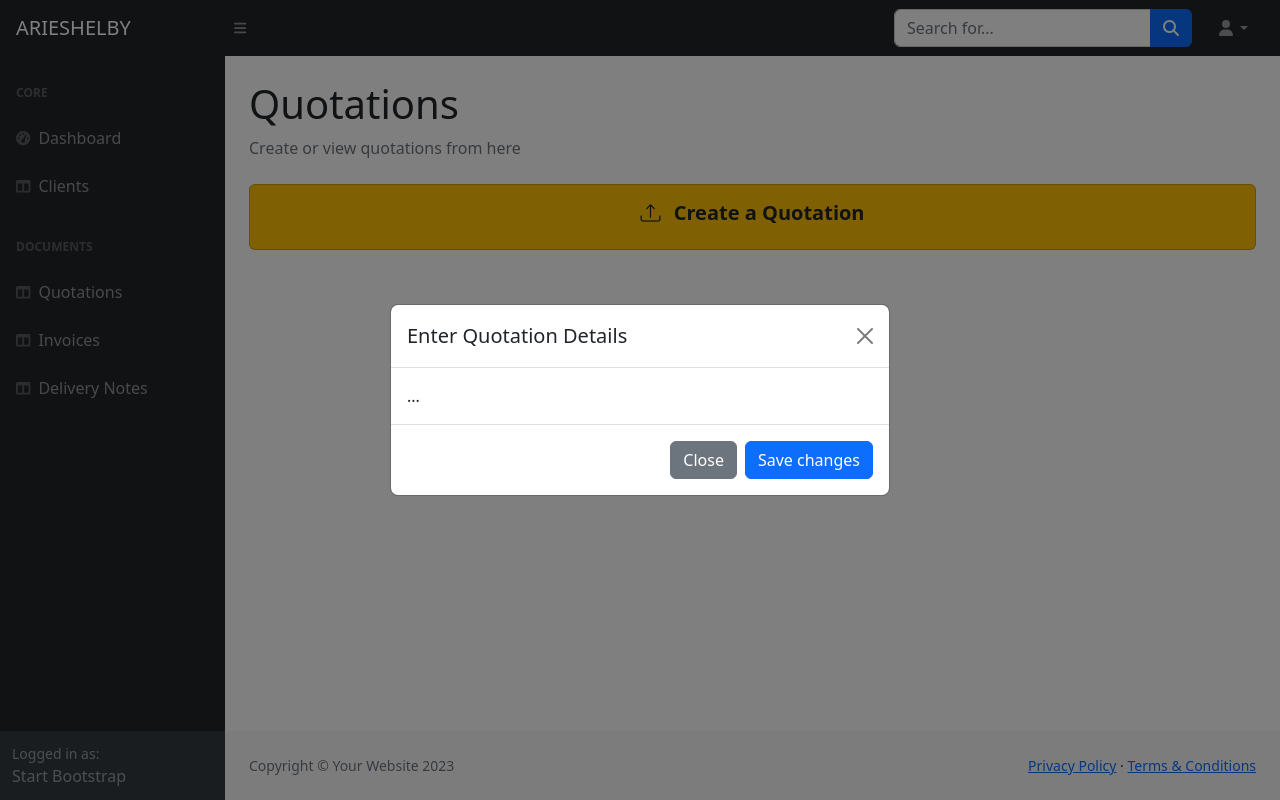
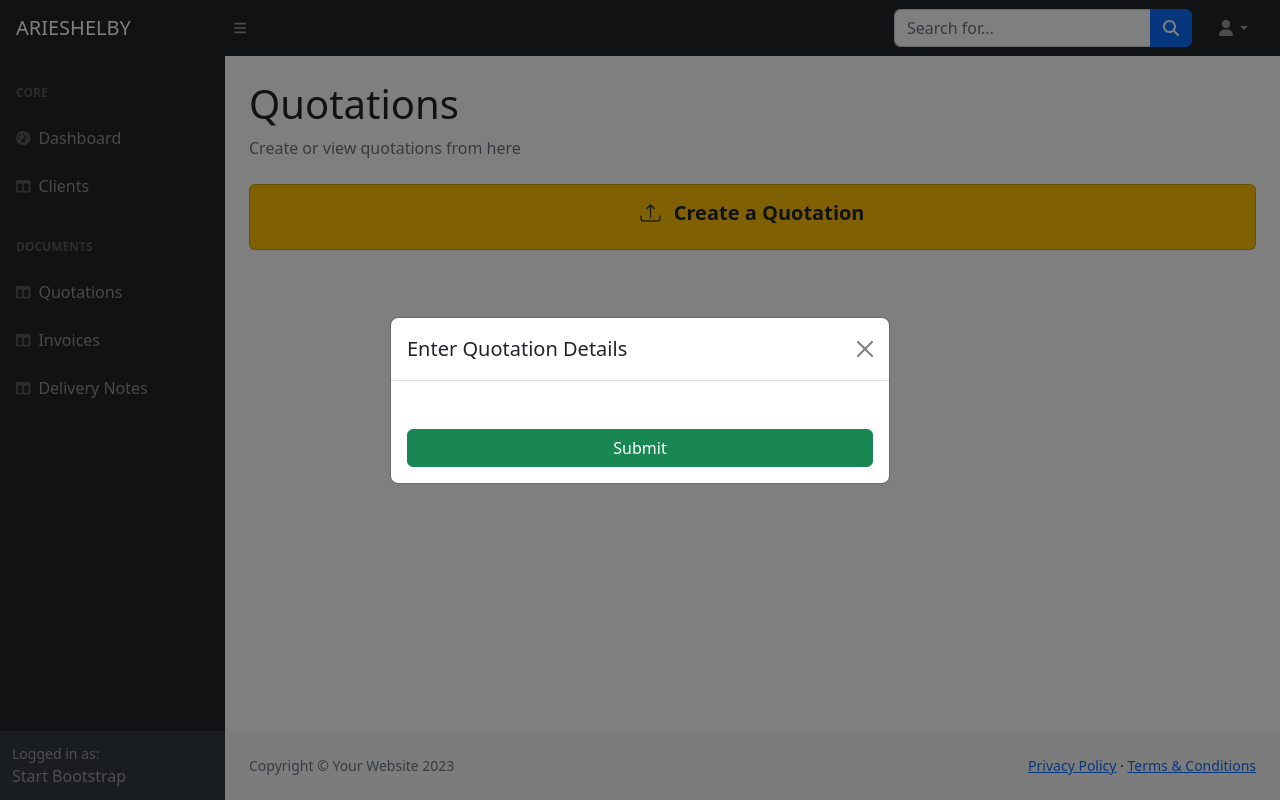
Before and after one commit to stevemacharia/as-document-app, a Django app: page /quotations in a window 1280 px wide, after a click on "Create a Quotation". Run offline with Django 4.2, Linux system fonts and the light colour scheme; some libraries are stand-ins or nearby versions.

Commit message:
CREATED QUOTATION FORM

```diff
--- a/documents/templates/documents/quotations.html
+++ b/documents/templates/documents/quotations.html
@@ -26,11 +26,11 @@
                         <button type="button" class="btn-close" data-bs-dismiss="modal" aria-label="Close"></button>
                       </div>
                       <div class="modal-body">
-                        ...
                       </div>
-                      <div class="modal-footer">
-                        <button type="button" class="btn btn-secondary" data-bs-dismiss="modal">Close</button>
-                        <button type="button" class="btn btn-primary">Save changes</button>
+                      <div class="p-3">
+                        <div class="d-grid gap-2">
+                            <button class="btn btn-success" type="button">Submit</button>
+                        </div>
                       </div>
                     </div>
                   </div>
```
Also changed, not shown: documents/forms.py (added, +7 -0 lines).
